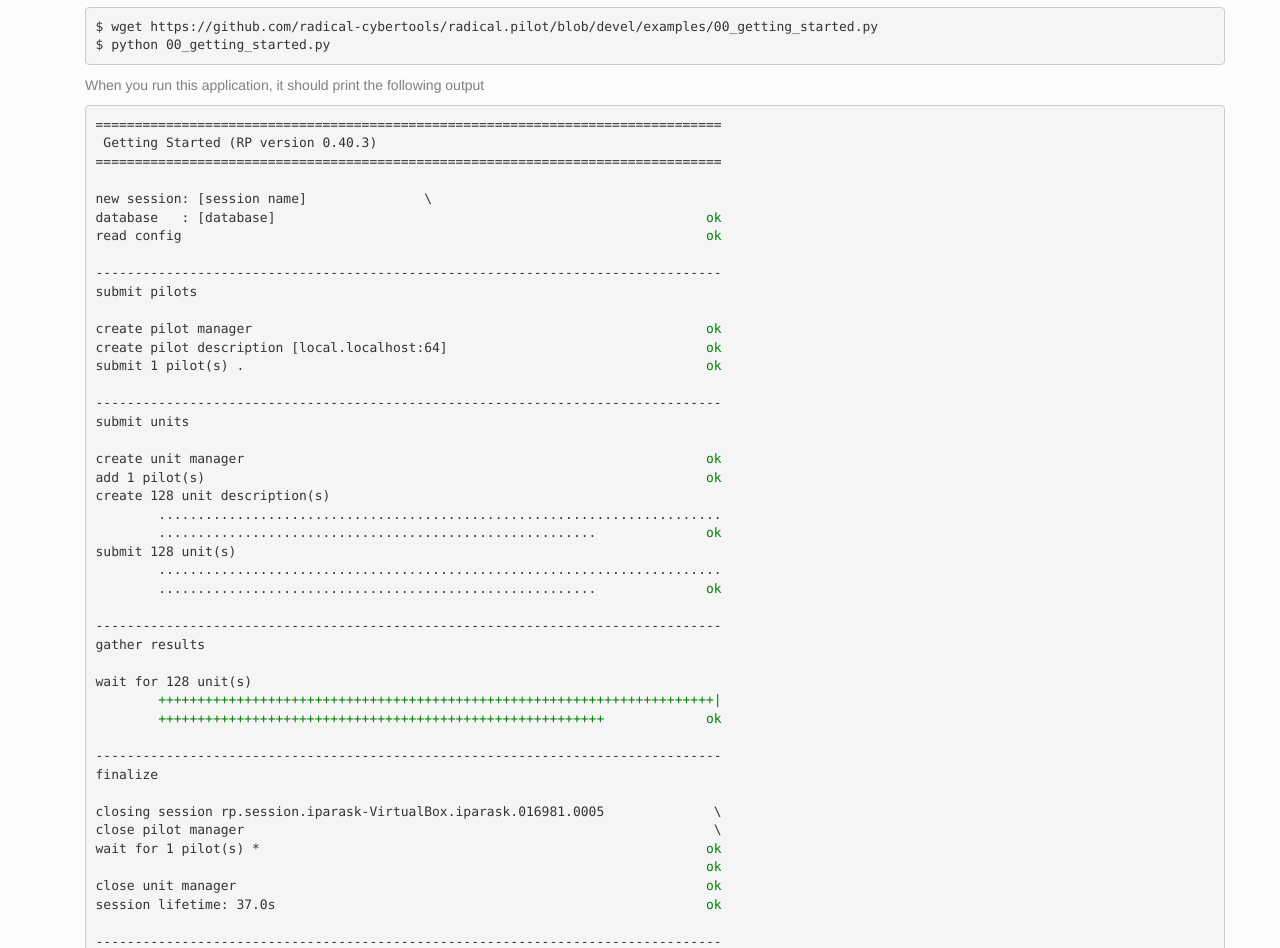
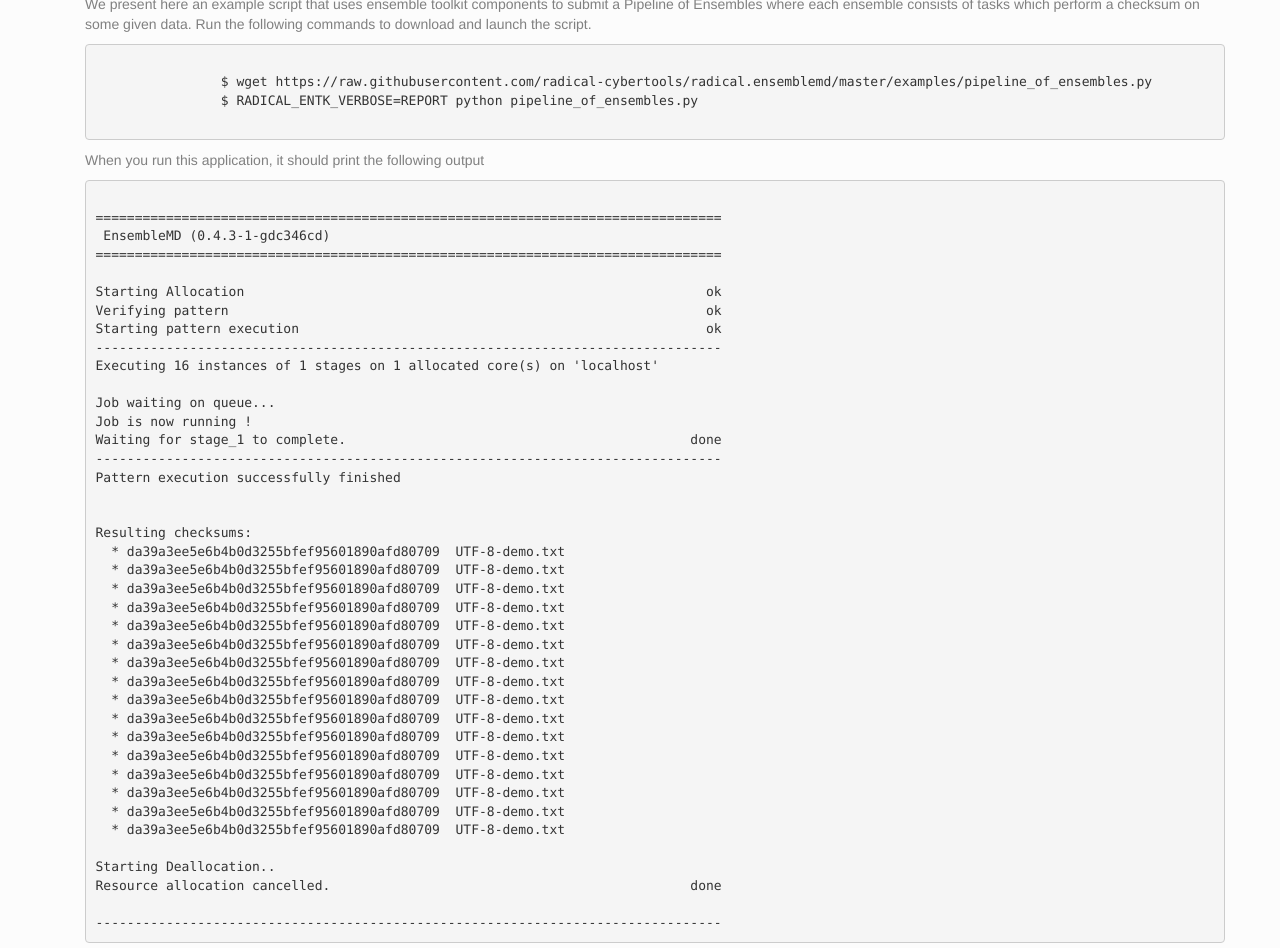
Before and after one commit to vivek-bala/RadicalPilotGS, a plain HTML site: page entk/quick_start.html in a window 1280 px wide. Shown: the part 538-1486 px from the top of the page. Drawn offline with nearby package versions, Linux system fonts and the light colour scheme; files that its build step writes are made by us from their sources; files whose address does not match are found by name.

Commit message:
adding quick start

```diff
--- a/entk/quick_start.html
+++ b/entk/quick_start.html
@@ -4,7 +4,7 @@
 		<meta charset="utf-8">
 		<meta http-equiv="X-UA-Compatible" content="IE=edge">
 		<meta name="viewport" content="width=device-width, initial-scale=1">
-    <title>RADICAL-Pilot</title>
+		<title>Ensemble Toolkit</title>
 
 		<!-- Bootstrap -->
 		<link href="css/bootstrap.min.css" rel="stylesheet">
@@ -26,7 +26,7 @@
 		<div class="navbar navbar-default navbar-fixed-top">
 			<div class="container">
 				<div class="navbar-header">
-          <a href="./index.html" class="navbar-brand">RADICAL-Pilot</a>
+					<a href="./index.html" class="navbar-brand">Ensemble Toolkit</a>
 					<button class="navbar-toggle" type="button" data-toggle="collapse" data-target="#navbar-main">
 						<span class="icon-bar"></span>
 						<span class="icon-bar"></span>
@@ -58,93 +58,97 @@
 
 		<!-- Begin page content -->
 <div class="container">
-  <h1>RADICAL Pilot Quick Start Guide</h1>
+	<h1>Ensemble Toolkit Quick Start Guide</h1>
 		<p></p>
 	</div>
 	<div id="content">
 <div class="container">
 <h2 id="_get_ve">Get Python Virtualenv.</h2>
 <div class="sectionbody">
-<div class="paragraph"><p>Since RADICAL-Pilot is written in Python, Python Virtualenv is a requirement by RADICAL-Pilot.
+<div class="paragraph"><p>Since Ensemble Toolkit is written in Python, Python Virtualenv is a requirement.
 This how to install <a href="https://virtualenv.pypa.io/en/stable/installation/">Python Virtualenv</a>.</p></div>
 </div>
 </div>
 <div class="container">
-<h2 id="_get_rp">Get RADICAL-Pilot</h2>
+<h2 id="_get_rp">Get Ensemble Toolkit</h2>
 <div class="container">
 <div class="paragraph"><p>Create a new VirtualEnv. Install using </p></div>
-<div class="paragraph"><p>The latest stable RADICAL-Pilot release is 0.40.3</p></div>
 <div class="content">
-<pre><code>$ virtualenv RADICALPilot
-$ source RADICALPilot/bin/activate
-(RADICALPilot)$ pip install radical.pilot</code></pre>
+<pre>
+	<code>
+			$ virtualenv myenv
+			$ source myenv/bin/activate
+			(myenv)$ pip install radical.ensemblemd
+	</code>
+</pre>
 </div>
+<div class="paragraph"><p>The latest stable Ensemble Toolkit release is 0.4.5</p></div>
 </div>
 </div>
 <div class="container">
-<h2 id="_run_rp">Run RADICAL-Pilot</h2>
+<h2 id="_run_rp">Run Ensemble Toolkit</h2>
 <div class="container">
-<div class="paragraph"><p>Example RADICAL-Pilot scripts can be found in the RADICAL-Pilot repository example directory.
-Scripts have a .py file extension. Run the following commands
-to launch a simple hello world application.</p></div>
+<div class="paragraph"><p>We present here an example script that uses ensemble toolkit components to submit a
+Pipeline of Ensembles where each ensemble consists of tasks which perform a checksum on some given data. Run the following commands
+to download and launch the script.</p></div>
 <div class="content">
-<pre><code>$ wget https://github.com/radical-cybertools/radical.pilot/blob/devel/examples/00_getting_started.py
-$ python 00_getting_started.py
-</code></pre>
+<pre>
+	<code>
+		$ wget https://raw.githubusercontent.com/radical-cybertools/radical.ensemblemd/master/examples/pipeline_of_ensembles.py
+		$ RADICAL_ENTK_VERBOSE=REPORT python pipeline_of_ensembles.py
+	</code>
+</pre>
 </div>
 <div class="paragraph"><p>When you run this application, it should print the following output</p></div>
 </div>
 <div class="container">
 <div class="content">
-<pre><code>================================================================================
- Getting Started (RP version 0.40.3)
+<pre>
+	<code>
+================================================================================
+ EnsembleMD (0.4.3-1-gdc346cd)
 ================================================================================
 
-new session: [session name]               \
-database   : [database]                                                       <font color="green">ok</font>
-read config                                                                   <font color="green">ok</font>
+Starting Allocation                                                           ok
+Verifying pattern                                                             ok
+Starting pattern execution                                                    ok
+--------------------------------------------------------------------------------
+Executing 16 instances of 1 stages on 1 allocated core(s) on 'localhost'
 
+Job waiting on queue...
+Job is now running !
+Waiting for stage_1 to complete.                                            done
 --------------------------------------------------------------------------------
-submit pilots
+Pattern execution successfully finished
 
-create pilot manager                                                          <font color="green">ok</font>
-create pilot description [local.localhost:64]                                 <font color="green">ok</font>
-submit 1 pilot(s) .                                                           <font color="green">ok</font>
 
---------------------------------------------------------------------------------
-submit units
+Resulting checksums:
+  * da39a3ee5e6b4b0d3255bfef95601890afd80709  UTF-8-demo.txt
+  * da39a3ee5e6b4b0d3255bfef95601890afd80709  UTF-8-demo.txt
+  * da39a3ee5e6b4b0d3255bfef95601890afd80709  UTF-8-demo.txt
+  * da39a3ee5e6b4b0d3255bfef95601890afd80709  UTF-8-demo.txt
+  * da39a3ee5e6b4b0d3255bfef95601890afd80709  UTF-8-demo.txt
+  * da39a3ee5e6b4b0d3255bfef95601890afd80709  UTF-8-demo.txt
+  * da39a3ee5e6b4b0d3255bfef95601890afd80709  UTF-8-demo.txt
+  * da39a3ee5e6b4b0d3255bfef95601890afd80709  UTF-8-demo.txt
+  * da39a3ee5e6b4b0d3255bfef95601890afd80709  UTF-8-demo.txt
+  * da39a3ee5e6b4b0d3255bfef95601890afd80709  UTF-8-demo.txt
+  * da39a3ee5e6b4b0d3255bfef95601890afd80709  UTF-8-demo.txt
+  * da39a3ee5e6b4b0d3255bfef95601890afd80709  UTF-8-demo.txt
+  * da39a3ee5e6b4b0d3255bfef95601890afd80709  UTF-8-demo.txt
+  * da39a3ee5e6b4b0d3255bfef95601890afd80709  UTF-8-demo.txt
+  * da39a3ee5e6b4b0d3255bfef95601890afd80709  UTF-8-demo.txt
+  * da39a3ee5e6b4b0d3255bfef95601890afd80709  UTF-8-demo.txt
 
-create unit manager                                                           <font color="green">ok</font>
-add 1 pilot(s)                                                                <font color="green">ok</font>
-create 128 unit description(s)
-        ........................................................................
-        ........................................................              <font color="green">ok</font>
-submit 128 unit(s)
-        ........................................................................
-        ........................................................              <font color="green">ok</font>
-
---------------------------------------------------------------------------------
-gather results
-
-wait for 128 unit(s)
-        <font color="green">+++++++++++++++++++++++++++++++++++++++++++++++++++++++++++++++++++++++|
-        +++++++++++++++++++++++++++++++++++++++++++++++++++++++++             ok</font>
-
---------------------------------------------------------------------------------
-finalize
-
-closing session rp.session.iparask-VirtualBox.iparask.016981.0005              \
-close pilot manager                                                            \
-wait for 1 pilot(s) *                                                         <font color="green">ok</font>
-                                                                              <font color="green">ok</font>
-close unit manager                                                            <font color="green">ok</font>
-session lifetime: 37.0s                                                       <font color="green">ok</font>
+Starting Deallocation..
+Resource allocation cancelled.                                              done
 
 --------------------------------------------------------------------------------
 </code></pre></div></div>
 <div class="container">
 	<div class="paragraph">
-    Explaination is going here
+		This example was to give you a quick glimpse of the interface and the execution procedure. Please see the other
+		examples in the documentation.
 	</div>
 </div>
 </div>
@@ -154,7 +158,7 @@ session lifetime: 37.0s                                                       <f
 
 		<div id="footer">
 			<div class="container">
-        <p align="center">Copyright &copy; 2014 <a href="http://radical.rutgers.edu">RADICAL Research</a> at
+				<p align="center">Copyright &copy; 2016 <a href="http://radical.rutgers.edu">RADICAL Research</a> at
 					<a href="http://www.rutgers.edu">
 					Rutgers University </a></p>
 			</div>
```
Also changed, not shown: entk/index.html (+3 -5 lines). Lines whose indentation alone changed are shown as unchanged.
